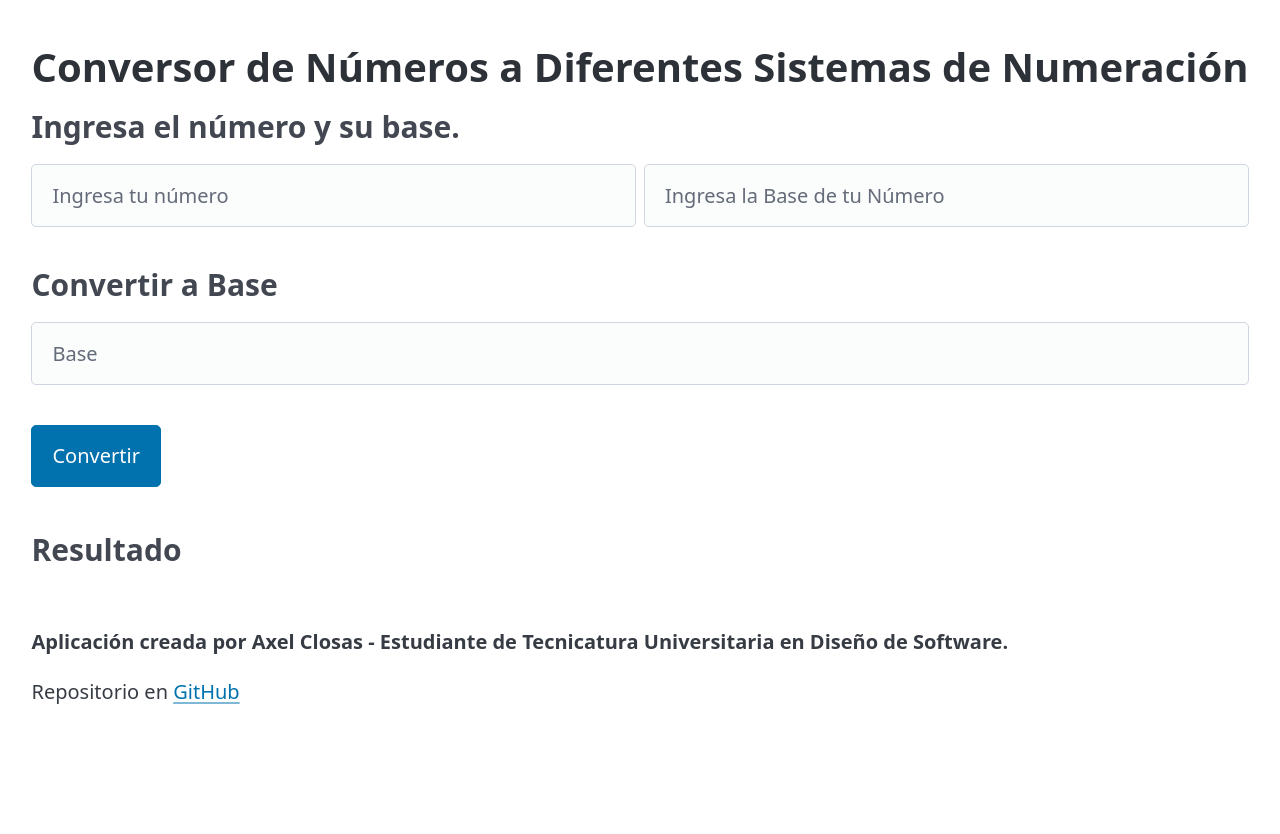
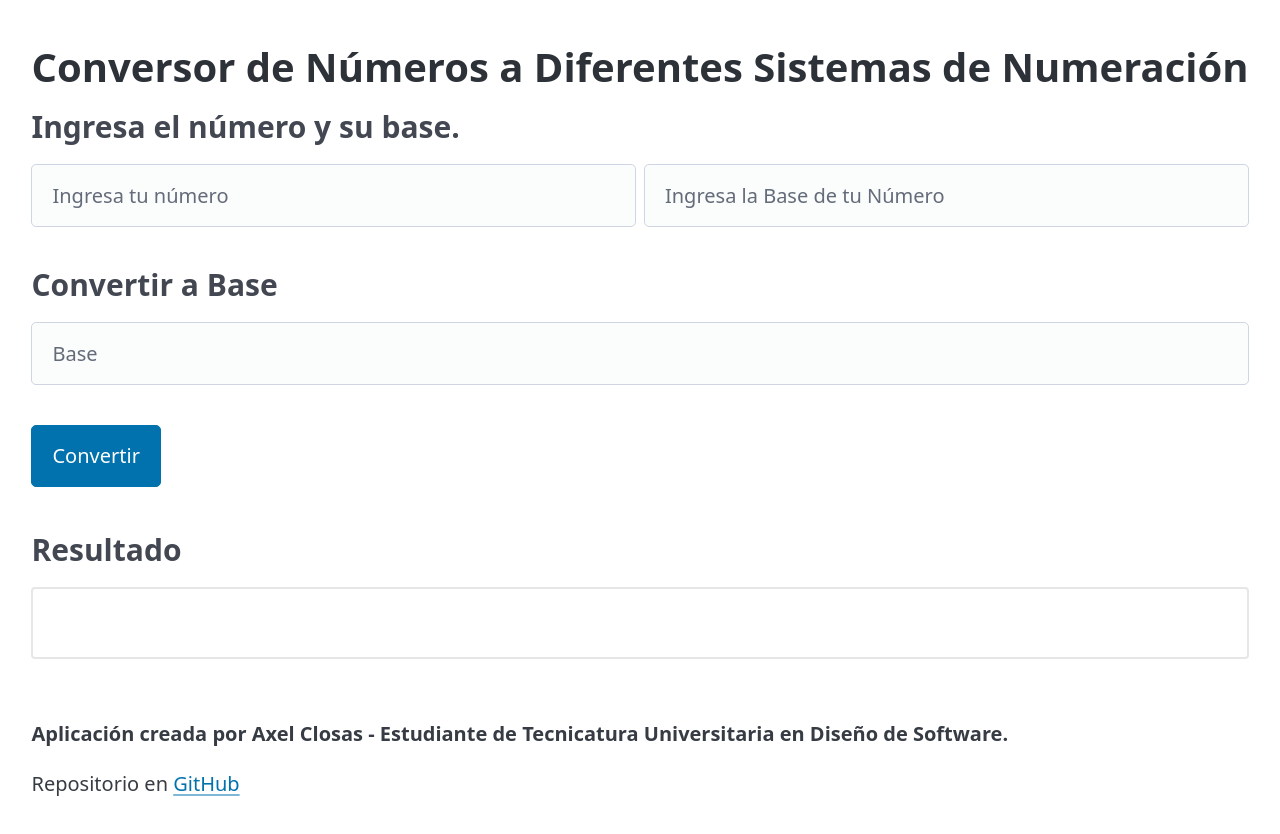
Before and after one commit to AxelClosas/conversor-de-sistemas-de-numeracion, a plain HTML site: page index.html in a window 1280 px wide. Before the commit the page ends 800 px from the top, so only its background shows below. Drawn offline with nearby package versions, Linux system fonts and the light colour scheme.

Commit message:
Se agregaron estilos para el resultado

```diff
--- a/styles.css
+++ b/styles.css
@@ -1,3 +1,13 @@
+html {
+  box-sizing: border-box;
+}
+
+*,
+*::after,
+*::before {
+  box-sizing: inherit;
+}
+
 body {
   color-scheme: light dark;
   display: grid;
@@ -13,5 +23,11 @@ body {
 }
 
 #resultado {
-  font-size: 60px;
+  font-size: 36px;
+  border: 2px solid #9999993f;
+  text-wrap: wrap;
+  padding: 8px;
+  border-radius: 4px;
+  min-height: 72px;
+  height: max-content;
 }
```
